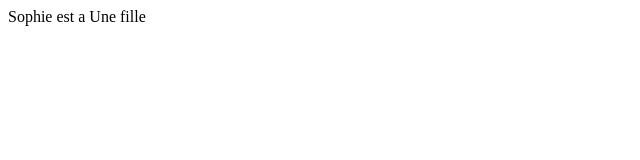
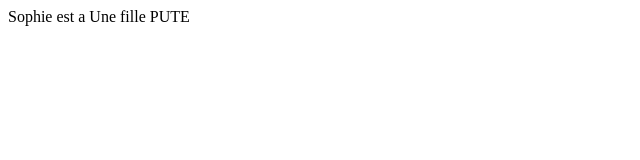
Before and after one commit to alys89/ProjetWeb, a plain HTML site: page index.html in a window 1280 px wide. Shown: the full height of the page, 0-640 px from the left. Drawn offline with Linux system fonts and the light colour scheme.

Commit message:
HAHA
LUL

```diff
--- a/index.html
+++ b/index.html
@@ -8,5 +8,7 @@
 Sophie est a Une fille
 
 
+    PUTE
+
 </body>
 </html>
```
